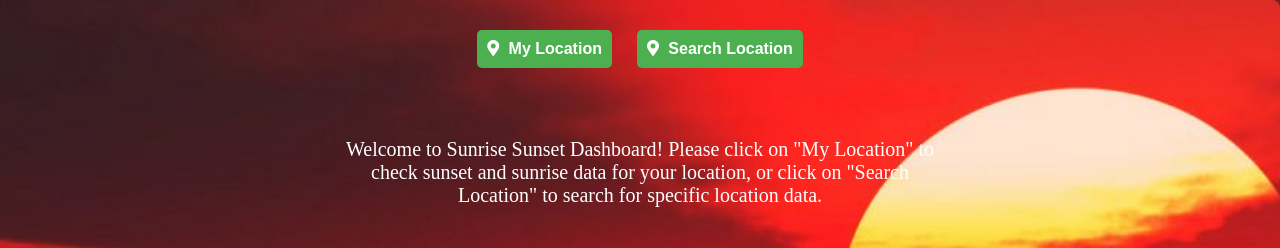
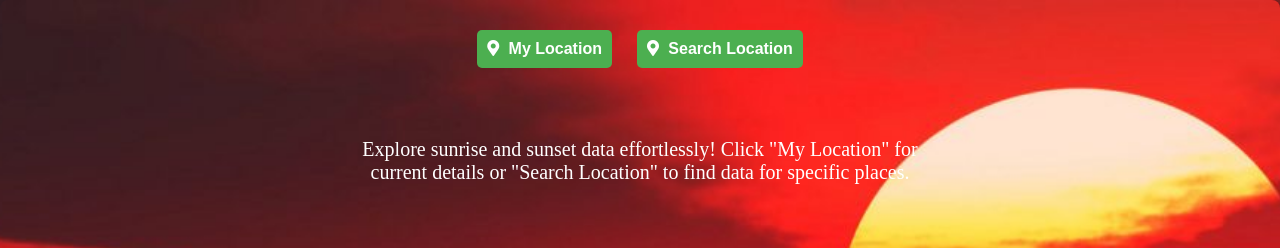
Before and after one commit to mohinivbudhale/ITMD-LAB4-MBUDHALE, a plain HTML site: page index.html in a window 1280 px wide. Shown: the top 248 px of the page. Drawn offline with Linux system fonts and the light colour scheme.

Commit message:
Update index.html

```diff
--- a/index.html
+++ b/index.html
@@ -18,8 +18,7 @@
             </div>
         </nav>
         <div id="welcomeMessage">
-            <p>Welcome to Sunrise Sunset Dashboard! Please click on "My Location" to check sunset and sunrise data
-                for your location, or click on "Search Location" to search for specific location data.</p>
+            <p>Explore sunrise and sunset data effortlessly! Click "My Location" for current details or "Search Location" to find data for specific places.</p>
         </div>
         <div>
             <h1>Sunrise Sunset Dashboard</h1>
```
